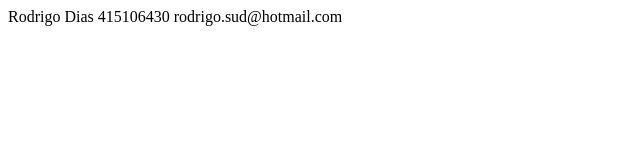
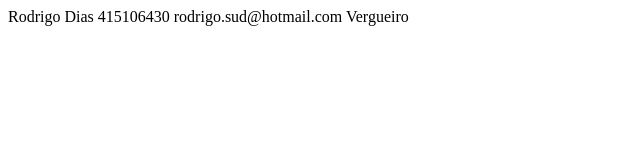
Before and after one commit to 415106430/Aula2409, a plain HTML site: page index.html in a window 1280 px wide. Shown: the full height of the page, 0-640 px from the left. Drawn offline with Linux system fonts and the light colour scheme.

Commit message:
inclusão de unidade
inclusão de unidade

```diff
--- a/index.html
+++ b/index.html
@@ -8,5 +8,6 @@
   Rodrigo Dias
   415106430
   rodrigo.sud@hotmail.com
+  Vergueiro
 </body>
 </html>
```
